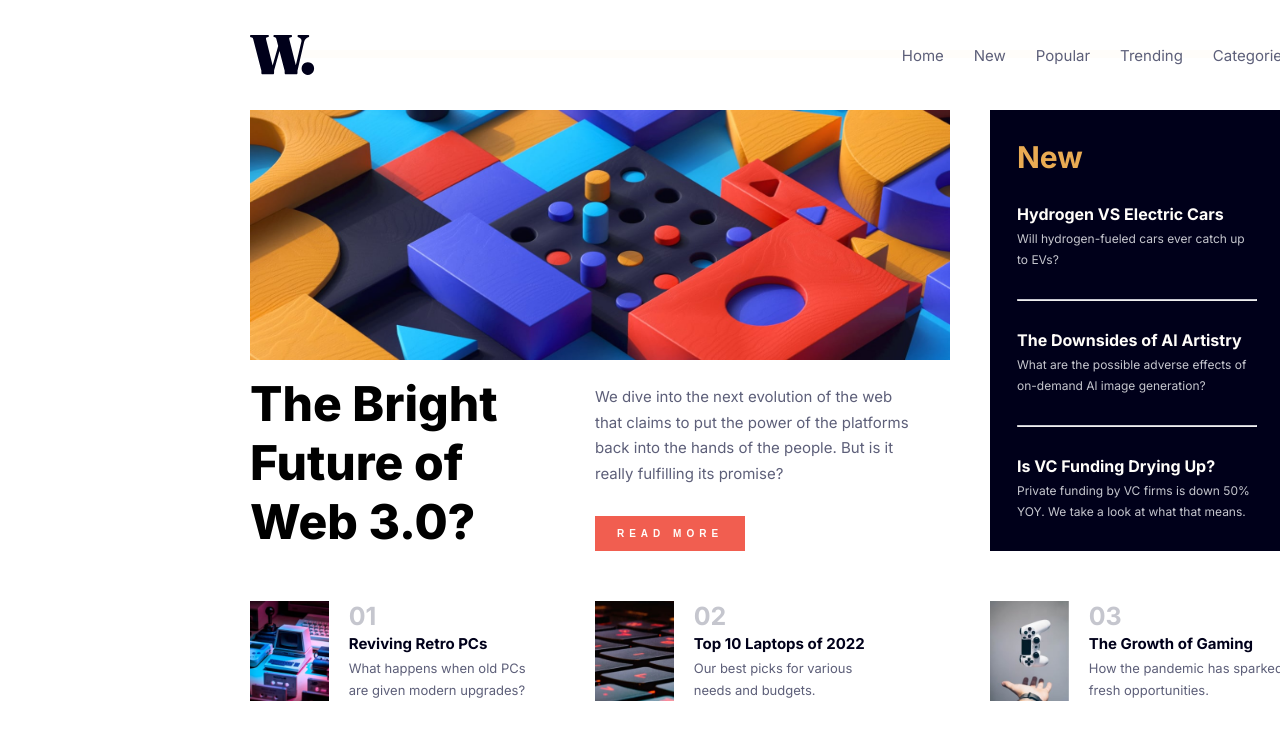
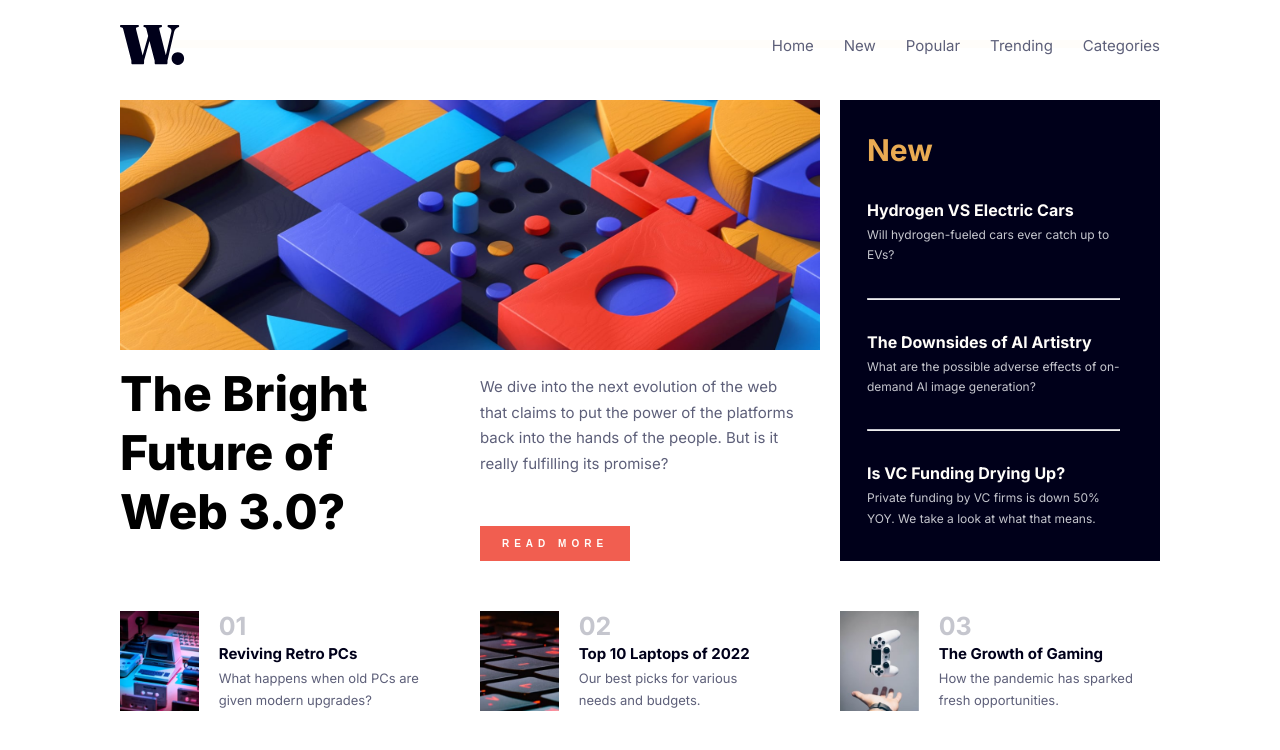
Before and after one commit to youssef7amdi/News-Homepage-template, a plain HTML site: page index.html in a window 1280 px wide. Drawn offline with Linux system fonts and the light colour scheme.

Commit message:
Edit style of Project

```diff
--- a/main.css
+++ b/main.css
@@ -6,7 +6,6 @@ body {
   font-family: 'Inter', sans-serif;
   font-size: 15px;
   font-weight: 400;
-  padding: 50px 250px;
 }
 p {
   line-height: 1.7;
@@ -17,6 +16,7 @@ p {
   height: 1vh;
   display: grid;
   grid-template-rows: 10px auto 100px;
+  margin: 40px auto;
   grid-row-gap: 20px;
   background-color: hsl(36, 100%, 99%);
 }
@@ -48,7 +48,7 @@ header ul li a:hover {
 .content {
   grid-area: 2 / 1 / span 1 / span 1;
   display: grid;
-  grid-template-columns: 300px 300px 300px;
+  grid-template-columns: repeat(3, 1fr);
   grid-gap: 40px;
   justify-content: space-between;
   margin-top: 30px;
@@ -64,7 +64,7 @@ section div img {
   margin-top: 10px;
   display: grid;
   grid-template-columns: repeat(2, 1fr);
-  grid-gap: 20px;
+  grid-gap: 40px;
 }
 .content section h2 {
   grid-area: 1/ 1/ /span 1 /span 1;
@@ -99,7 +99,7 @@ section div img {
   background-color:hsl(240, 100%, 5%);
   display: flex;
   flex-direction: column;
-  padding: 0px 33px 0 27px;
+  padding: 0px 40px 0 27px;
   justify-content: space-evenly;
 }
 .content aside h2 {
@@ -127,7 +127,7 @@ section div img {
   width: 1040px;
   grid-area: 3 / 1 / span 1 / span 1;
   display: grid;
-  grid-template-columns: repeat(3, 300px);
+  grid-template-columns: repeat(3, 1fr);
   justify-content: space-between;
   grid-gap: 40px;
   margin-top: 30px;
@@ -138,8 +138,7 @@ section div img {
 }
 .two {
   grid-area: 1/ 2/ span 1/ span 1;
-  margin-left: -25px;
-  padding-right: 30px;
+  padding-right: 40px;
 
 }
 .three {
```
